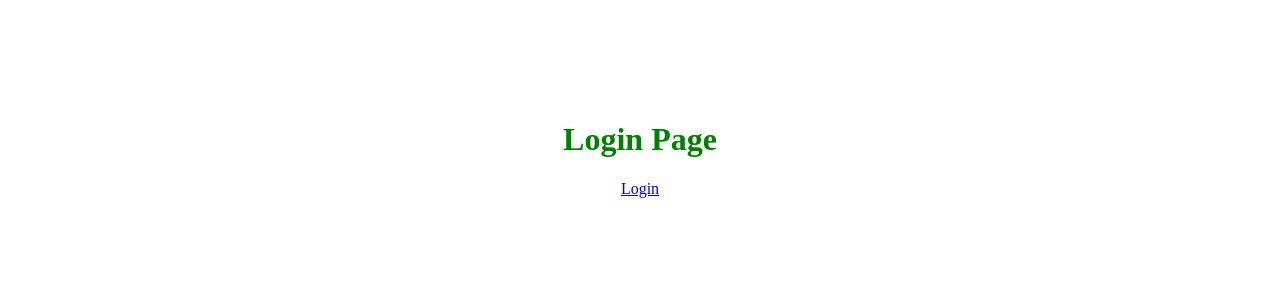
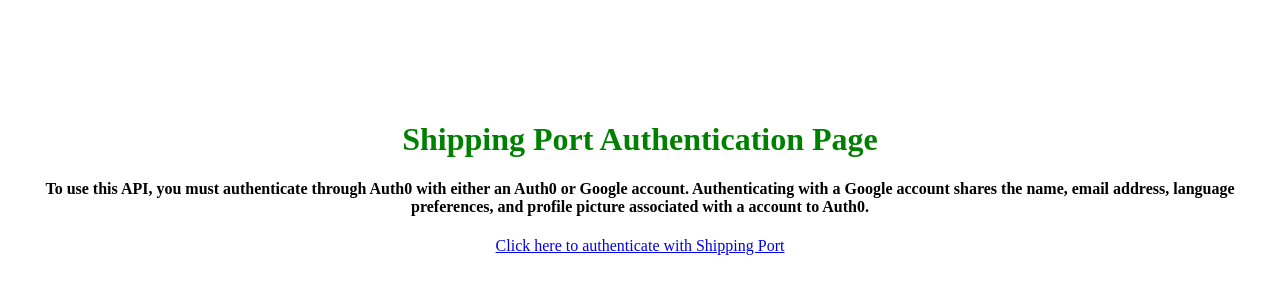
Before and after one commit to cmcverry/shipping-port, a Flask app: page / in a window 1280 px wide. Shown: the top 300 px of the page. Run offline with Flask 2, Linux system fonts and the light colour scheme.

Commit message:
slight changes made to HTML pages used for authentication

```diff
--- a/templates/index.html
+++ b/templates/index.html
@@ -8,9 +8,12 @@
     <title>Login</title>
 </head>
 <body>
-
-        <h1>Login Page</h1>
-        <p><a href="/weblogin">Login</a></p>
+        <h1>Shipping Port Authentication Page</h1>
+        <h4>To use this API, you must authenticate through Auth0 with either an Auth0 or Google account.
+            Authenticating with a Google account shares the name, email address, language preferences, and profile picture
+            associated with a account to Auth0.
+        </h4>
+        <p><a href="/weblogin">Click here to authenticate with Shipping Port</a></p>
 
 </body>
 </html>
```
Also changed, not shown: templates/info.html (+8 -4 lines).
